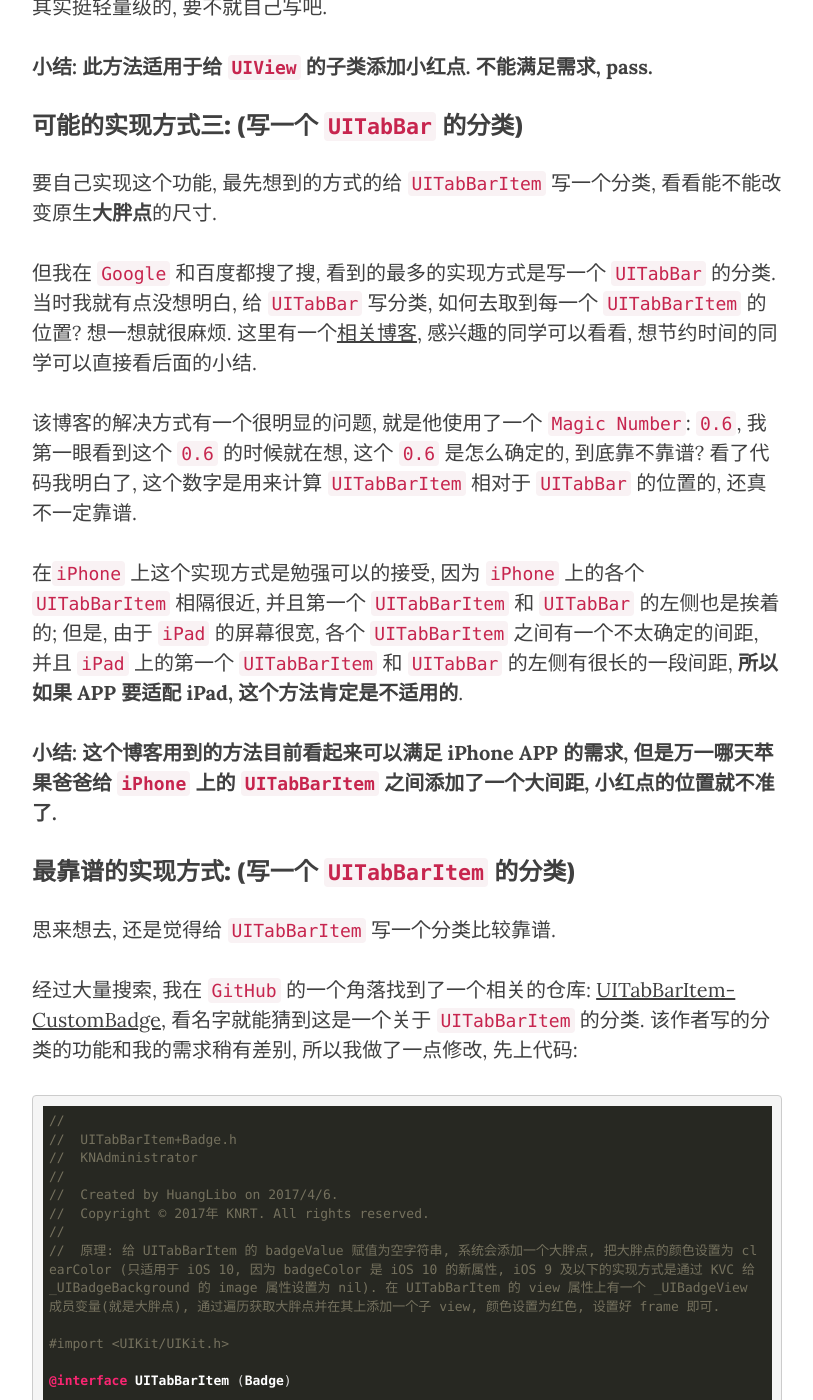
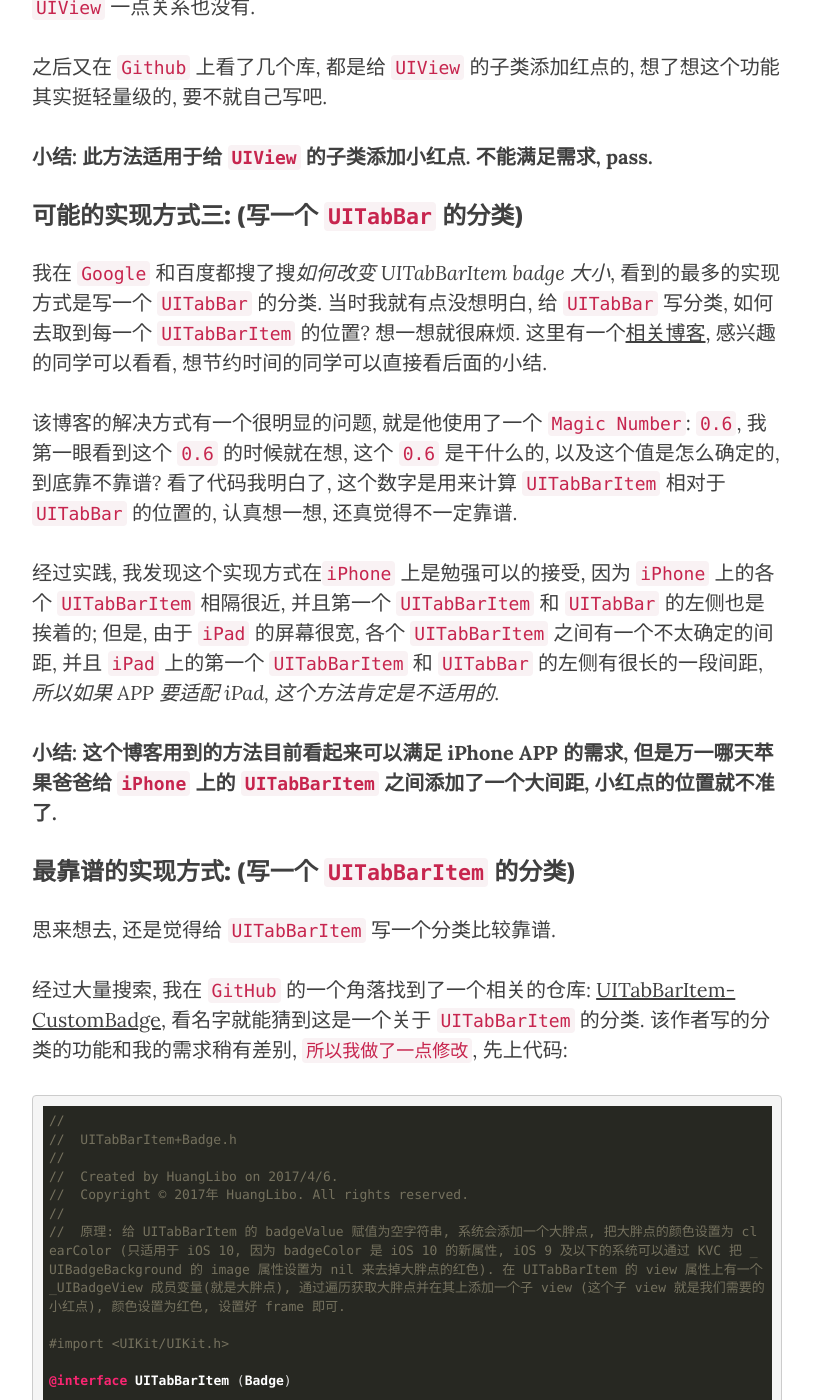
Before and after one commit to Huang-Libo/Huang-Libo.github.io, a Jekyll site: the page built from _posts/2017-04-08-change-UITabBarItem-badge-size.markdown, in a window 1280 px wide and 1400 px high, scrolled down 1579 px. Shown: the whole window, without its empty margins (233-1046 px from the left). Built offline with Jekyll 4.4.1, drawn with Linux system fonts in a browser that asks for light colours; nearby versions of some CDN libraries; some of the changed text lies outside the part shown.

Commit message:
"改变 UITabBarItem 上 badge(小红点)的大小" 这篇博文微调文字.

````diff
--- a/_posts/2017-04-08-change-UITabBarItem-badge-size.markdown
+++ b/_posts/2017-04-08-change-UITabBarItem-badge-size.markdown
@@ -21,27 +23,27 @@
 self.navigationController.tabBarItem.badgeValue = @"";
 ```
 
-但是这种实现方式有一个很严重的问题, 就是小红点太大了, 以至于我现在都直接称其为**大胖点**. 这里我就不上图了, 不信的同学可以试一试.
+但是这种实现方式有一个很严重的问题, 就是小红点太大了, 以至于我现在都直接称其为`大胖点`. 这里我就不上图了, 不信的同学可以试一试.
 
 **小结: 此方法适用于在 `UITabBarItem` 上显示带数字或者带文字的小红点. 不能满足需求, pass.**
 
 ### 可能的实现方式二: (使用第三方库)
 
-系统原生的方法不适用时, 我们秉持着**不重复造轮子**的原则, 先去 `GitHub` 上搜索, 找一找有没有合适的第三方库. 功夫不负有心人, 我找到了文章开头提到的 [RKNotificationHub](https://github.com/cwRichardKim/RKNotificationHub), 当我心情愉悦地准备大干一场时才发现, `RKNotificationHub` 只能给 `UIView` 的子类添加红点, 而 `UITabBarItem` 是继承自 `UIBarItem`, `UIBarItem` 就直接继承自 `NSObject`, 和 `UIView` 一点关系也没有.
+系统原生的方法不适用时, 我们秉持着**不重复造轮子**的原则, 先去 `GitHub` 上搜索 找一找有没有合适的第三方库.
 
-之后又在 `Github` 上看了几个库, 都是给 UIView 的子类添加红点的, 想了想这个功能其实挺轻量级的, 要不就自己写吧.
+功夫不负有心人, 我找到了文章开头提到的 [RKNotificationHub](https://github.com/cwRichardKim/RKNotificationHub), 当我心情愉悦地准备大干一场时才发现, `RKNotificationHub` 只能给 `UIView` 的子类添加红点, 而 `UITabBarItem` 是继承自 `UIBarItem`, `UIBarItem` 就直接继承自 `NSObject`, 和 `UIView` 一点关系也没有.
+
+之后又在 `Github` 上看了几个库, 都是给 `UIView` 的子类添加红点的, 想了想这个功能其实挺轻量级的, 要不就自己写吧.
 
 **小结: 此方法适用于给 `UIView` 的子类添加小红点. 不能满足需求, pass.**
 
 ### 可能的实现方式三: (写一个 `UITabBar` 的分类)
 
-要自己实现这个功能, 最先想到的方式的给 `UITabBarItem` 写一个分类, 看看能不能改变原生**大胖点**的尺寸.
+我在 `Google` 和百度都搜了搜*如何改变 UITabBarItem badge 大小*, 看到的最多的实现方式是写一个 `UITabBar` 的分类. 当时我就有点没想明白, 给 `UITabBar` 写分类, 如何去取到每一个 `UITabBarItem` 的位置? 想一想就很麻烦. 这里有一个[相关博客](http://blog.csdn.net/lilinoscar/article/details/47103747), 感兴趣的同学可以看看, 想节约时间的同学可以直接看后面的小结.
 
-但我在 `Google` 和百度都搜了搜, 看到的最多的实现方式是写一个 `UITabBar` 的分类. 当时我就有点没想明白, 给 `UITabBar` 写分类, 如何去取到每一个 `UITabBarItem` 的位置? 想一想就很麻烦. 这里有一个[相关博客](http://blog.csdn.net/lilinoscar/article/details/47103747), 感兴趣的同学可以看看, 想节约时间的同学可以直接看后面的小结.
+该博客的解决方式有一个很明显的问题, 就是他使用了一个 `Magic Number`: `0.6`, 我第一眼看到这个 `0.6` 的时候就在想, 这个 `0.6` 是干什么的, 以及这个值是怎么确定的, 到底靠不靠谱? 看了代码我明白了, 这个数字是用来计算 `UITabBarItem` 相对于 `UITabBar` 的位置的, 认真想一想, 还真觉得不一定靠谱.
 
-该博客的解决方式有一个很明显的问题, 就是他使用了一个 `Magic Number`: `0.6`, 我第一眼看到这个 `0.6` 的时候就在想, 这个 `0.6` 是怎么确定的, 到底靠不靠谱? 看了代码我明白了, 这个数字是用来计算 `UITabBarItem` 相对于 `UITabBar` 的位置的, 还真不一定靠谱.
-
-在`iPhone` 上这个实现方式是勉强可以的接受, 因为 `iPhone` 上的各个 `UITabBarItem` 相隔很近, 并且第一个 `UITabBarItem` 和 `UITabBar` 的左侧也是挨着的; 但是, 由于 `iPad` 的屏幕很宽, 各个 `UITabBarItem` 之间有一个不太确定的间距, 并且 `iPad` 上的第一个 `UITabBarItem` 和 `UITabBar` 的左侧有很长的一段间距, **所以如果 APP 要适配 iPad, 这个方法肯定是不适用的**.
+经过实践, 我发现这个实现方式在`iPhone` 上是勉强可以的接受, 因为 `iPhone` 上的各个 `UITabBarItem` 相隔很近, 并且第一个 `UITabBarItem` 和 `UITabBar` 的左侧也是挨着的; 但是, 由于 `iPad` 的屏幕很宽, 各个 `UITabBarItem` 之间有一个不太确定的间距, 并且 `iPad` 上的第一个 `UITabBarItem` 和 `UITabBar` 的左侧有很长的一段间距, *所以如果 APP 要适配 iPad, 这个方法肯定是不适用的*.
 
 **小结: 这个博客用到的方法目前看起来可以满足 iPhone APP 的需求, 但是万一哪天苹果爸爸给 `iPhone` 上的 `UITabBarItem` 之间添加了一个大间距, 小红点的位置就不准了.**
 
@@ -50,17 +52,16 @@
 
 思来想去, 还是觉得给 `UITabBarItem` 写一个分类比较靠谱.
 
-经过大量搜索, 我在 `GitHub` 的一个角落找到了一个相关的仓库: [UITabBarItem-CustomBadge](https://github.com/enryold/UITabBarItem-CustomBadge), 看名字就能猜到这是一个关于 `UITabBarItem` 的分类. 该作者写的分类的功能和我的需求稍有差别, 所以我做了一点修改, 先上代码:
+经过大量搜索, 我在 `GitHub` 的一个角落找到了一个相关的仓库: [UITabBarItem-CustomBadge](https://github.com/enryold/UITabBarItem-CustomBadge), 看名字就能猜到这是一个关于 `UITabBarItem` 的分类. 该作者写的分类的功能和我的需求稍有差别, `所以我做了一点修改`, 先上代码:
 
 ```objc
 //
 //  UITabBarItem+Badge.h
-//  KNAdministrator
 //
 //  Created by HuangLibo on 2017/4/6.
-//  Copyright © 2017年 KNRT. All rights reserved.
+//  Copyright © 2017年 HuangLibo. All rights reserved.
 //
-//  原理: 给 UITabBarItem 的 badgeValue 赋值为空字符串, 系统会添加一个大胖点, 把大胖点的颜色设置为 clearColor (只适用于 iOS 10, 因为 badgeColor 是 iOS 10 的新属性, iOS 9 及以下的实现方式是通过 KVC 给 _UIBadgeBackground 的 image 属性设置为 nil). 在 UITabBarItem 的 view 属性上有一个 _UIBadgeView 成员变量(就是大胖点), 通过遍历获取大胖点并在其上添加一个子 view, 颜色设置为红色, 设置好 frame 即可.
+//  原理: 给 UITabBarItem 的 badgeValue 赋值为空字符串, 系统会添加一个大胖点, 把大胖点的颜色设置为 clearColor (只适用于 iOS 10, 因为 badgeColor 是 iOS 10 的新属性, iOS 9 及以下的系统可以通过 KVC 把 _UIBadgeBackground 的 image 属性设置为 nil 来去掉大胖点的红色). 在 UITabBarItem 的 view 属性上有一个 _UIBadgeView 成员变量(就是大胖点), 通过遍历获取大胖点并在其上添加一个子 view (这个子 view 就是我们需要的小红点), 颜色设置为红色, 设置好 frame 即可.
 
 #import <UIKit/UIKit.h>
 
@@ -80,10 +81,9 @@
 ```objc
 //
 //  UITabBarItem+Badge.m
-//  KNAdministrator
 //
 //  Created by HuangLibo on 2017/4/6.
-//  Copyright © 2017年 KNRT. All rights reserved.
+//  Copyright © 2017年 HuangLibo. All rights reserved.
 //
 
 #import "UITabBarItem+Badge.h"
@@ -131,7 +131,7 @@
                 }
             }
 
-            // 创建一个小红点, kBadgeDiameter 为红点直径
+            // 创建一个小红点, BADGE_DIAMETER 为红点直径
             UIView *customBadge = [[UILabel alloc] initWithFrame:CGRectMake(0, 0, BADGE_DIAMETER, BADGE_DIAMETER)];
             // 设置小红点的颜色
             customBadge.backgroundColor = [UIColor redColor];
@@ -154,9 +154,9 @@
 
 解读: 实现步骤在注释里已经写的比较清楚了, 我主要想说说核心思路. 能通过这个方式来完成此功能, 还是依靠了强大的 KVC, 取出了 `UITabBarButton`, 并操作了相关的私有成员变量: `_UIBadgeView`, `_UIBadgeBackground`.
 
-另外有一点要注意的是, 我写的分类对 iOS 10 及 iOS 10 以下的系统作了区别处理, 主要是因为在 iOS 10 上有 `badgeColor` 这个属性, 可以通过设置其值来把大胖点变为透明, 但是 iOS 10 以下的系统没这个属性, 要适配 iOS 10 以下的系统, 可以通过使用 `KVC` 把 `_UIBadgeBackground` 的 `image` 属性设置为 `nil` 的方式来实现的.
+另外有一点要注意的是, 我写的分类对 iOS 10 及 iOS 10 以下的系统作了区别处理, 主要是因为在 iOS 10 上才有 `badgeColor` 这个属性, 可以通过设置其值来把大胖点变为透明, 但是 iOS 10 以下的系统没这个属性, 要适配 iOS 10 以下的系统, 可以通过使用 `KVC` 把 `_UIBadgeBackground` 的 `image` 属性设置为 `nil` 的方式来实现的.
 
-**小结: 靠谱!**
+**小结: 轻量级, 各个系统版本都适用, 靠谱!**
 
 ## 总结
 
````
Also changed, not shown: other parts of _posts/2017-04-08-change-UITabBarItem-badge-size.markdown (+5 -3 lines).
